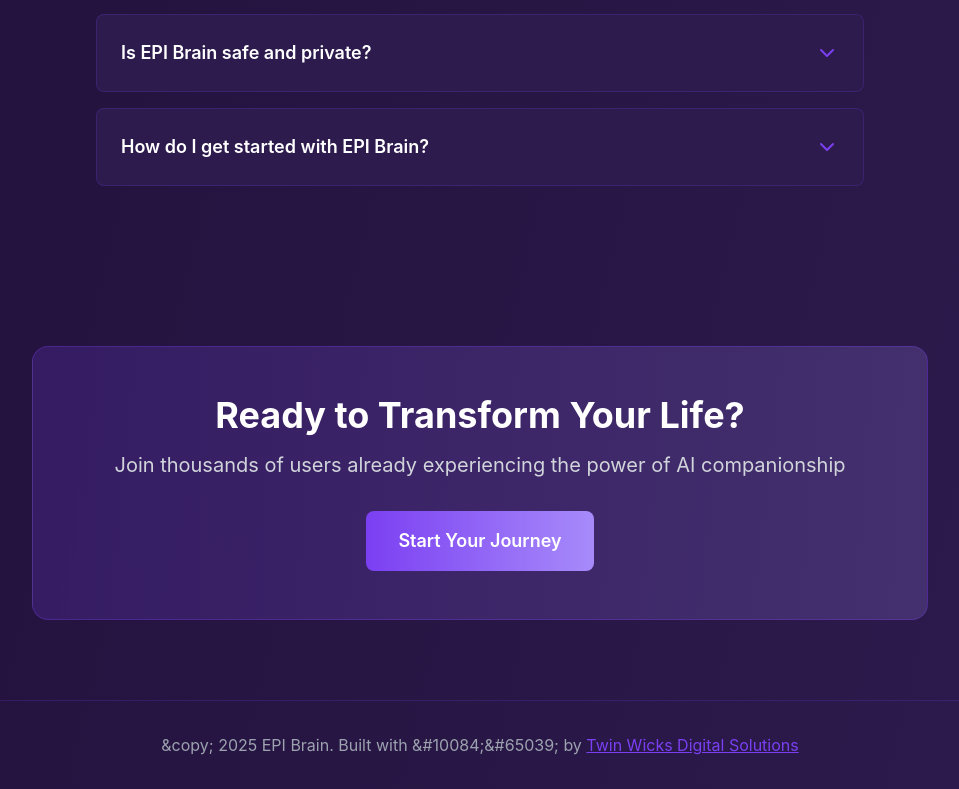
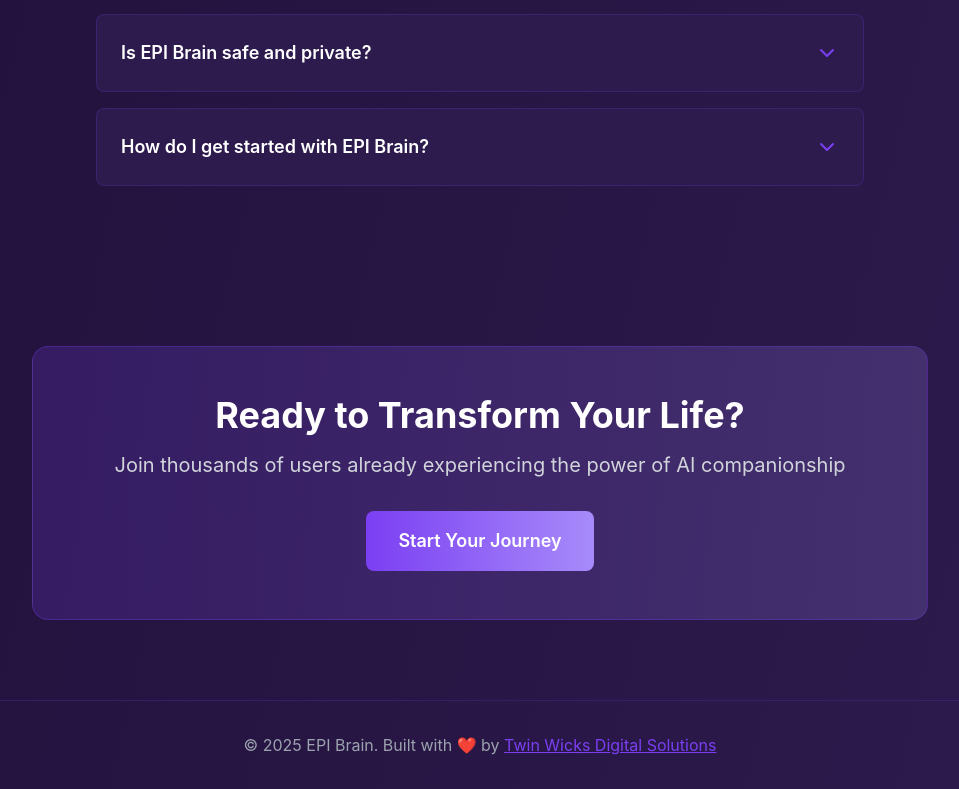
Before and after one commit to twinwicksllc/epi-brain-frontend, a Next.js app: page / in a window 1280 px wide. Shown: the part 4663-5452 px from the top of the page, without its empty margins (160-1119 px from the left). Built offline with nearby package versions, Linux system fonts and the light colour scheme.

Commit message:
Fix footer emoji and copyright symbol display
- Replace HTML entities with actual Unicode characters
- Copyright symbol: © instead of &copy;
- Heart emoji: ❤️ instead of HTML entity codes
- Fixes broken character display in footer

```diff
--- a/app/page.tsx
+++ b/app/page.tsx
@@ -230,7 +230,7 @@
         {/* Footer */}
         <footer className="container mx-auto px-6 py-8 border-t border-[#7B3FF2]/20">
           <div className="text-center text-gray-400">
-            <p>&amp;copy; 2025 EPI Brain. Built with &amp;#10084;&amp;#65039; by <a href="https://twin-wicks.com" target="_blank" rel="noopener noreferrer" className="text-[#7B3FF2] hover:text-[#A78BFA] transition-colors underline">Twin Wicks Digital Solutions</a></p>
+            <p>© 2025 EPI Brain. Built with ❤️ by <a href="https://twin-wicks.com" target="_blank" rel="noopener noreferrer" className="text-[#7B3FF2] hover:text-[#A78BFA] transition-colors underline">Twin Wicks Digital Solutions</a></p>
           </div>
         </footer>
       </main>
```
